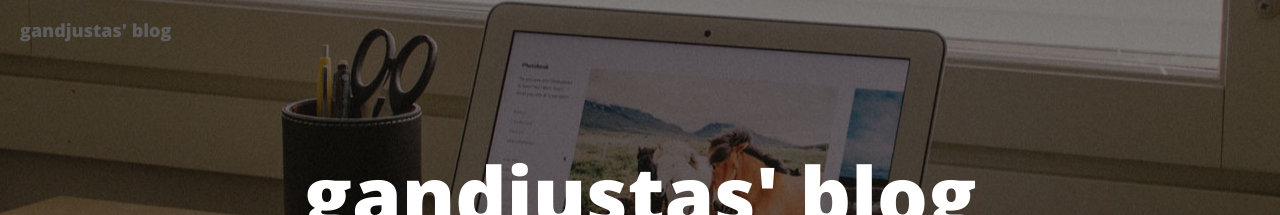
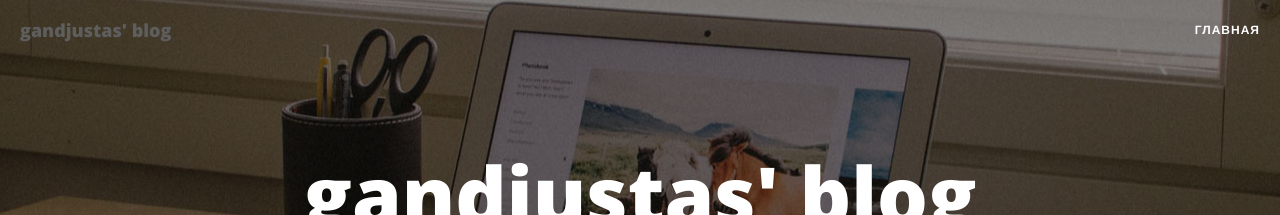
Before and after one commit to gandjustas/gandjustas.github.io, a Jekyll site: the page built from index.html, in a window 1280 px wide and 900 px high. Shown: the top 215 px of the window. Built offline with Jekyll 4.4.1, drawn with Linux system fonts in a browser that asks for light colours; nearby versions of some CDN libraries; the list of posts is cut into pages by our own code.

Commit message:
Добавил навигацию

```diff
--- a/_data/navigation.yml
+++ b/_data/navigation.yml
@@ -1,2 +1,2 @@
-#- title: About
-#  url: /about
+- title: Главная
+  url: /
```
